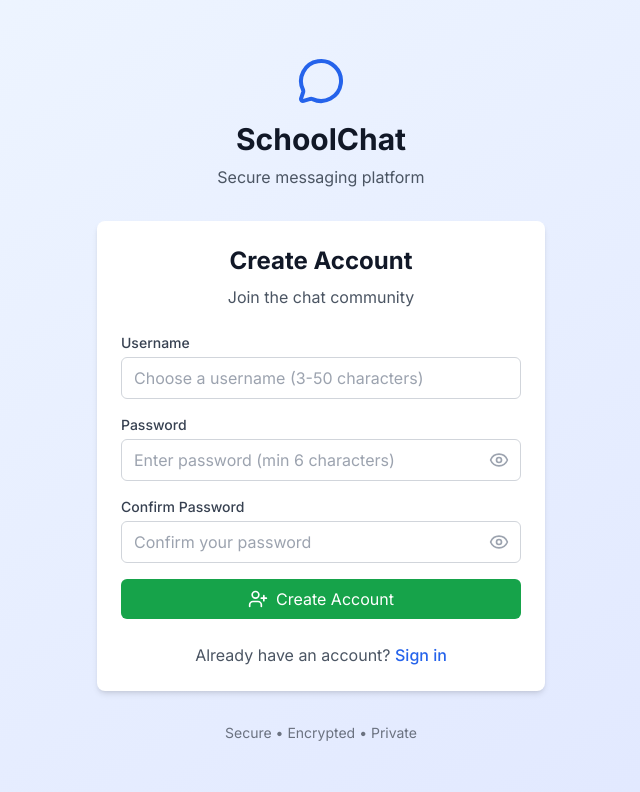
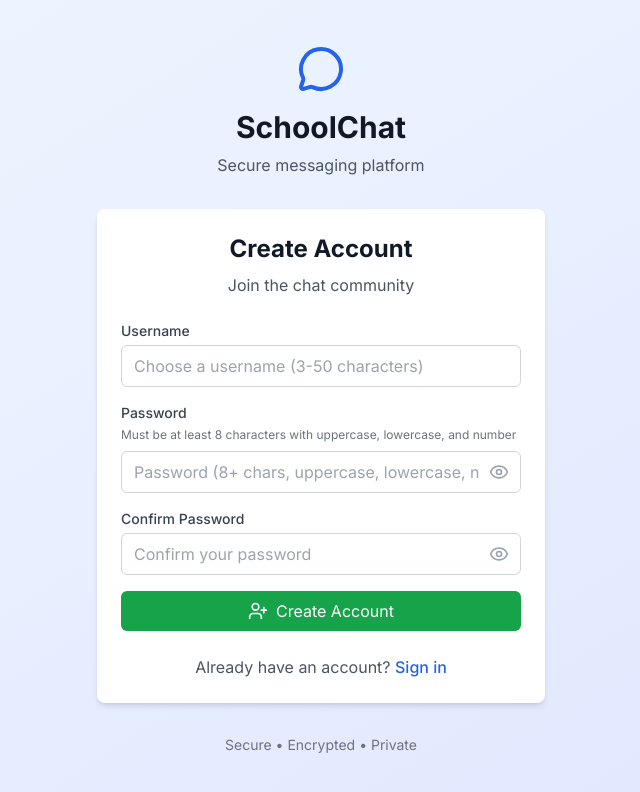
Before and after one commit to ilikepancakes-ink/schat, a Next.js app: page / in a window 1280 px wide. Both pictures are taken after a click on the button "Sign up". Shown: the top 792 px of the page, without its empty margins (319-959 px from the left). Built offline with nearby package versions, Linux system fonts and the light colour scheme; no server answers.

Commit message:
feat: enhance password requirements and add guidance in registration form

```diff
--- a/src/components/auth/RegisterForm.tsx
+++ b/src/components/auth/RegisterForm.tsx
@@ -80,6 +80,9 @@ export default function RegisterForm({ onSwitchToLogin }: RegisterFormProps) {
           <label htmlFor="password" className="block text-sm font-medium text-gray-700 mb-1">
             Password
           </label>
+          <p className="text-xs text-gray-500 mb-2">
+            Must be at least 8 characters with uppercase, lowercase, and number
+          </p>
           <div className="relative">
             <input
               type={showPassword ? 'text' : 'password'}
@@ -88,9 +91,9 @@ export default function RegisterForm({ onSwitchToLogin }: RegisterFormProps) {
               value={formData.password}
               onChange={handleChange}
               required
-              minLength={6}
+              minLength={8}
               className="w-full px-3 py-2 pr-10 border border-gray-300 rounded-md focus:outline-none focus:ring-2 focus:ring-blue-500 focus:border-transparent"
-              placeholder="Enter password (min 6 characters)"
+              placeholder="Password (8+ chars, uppercase, lowercase, number)"
             />
             <button
               type="button"
```
